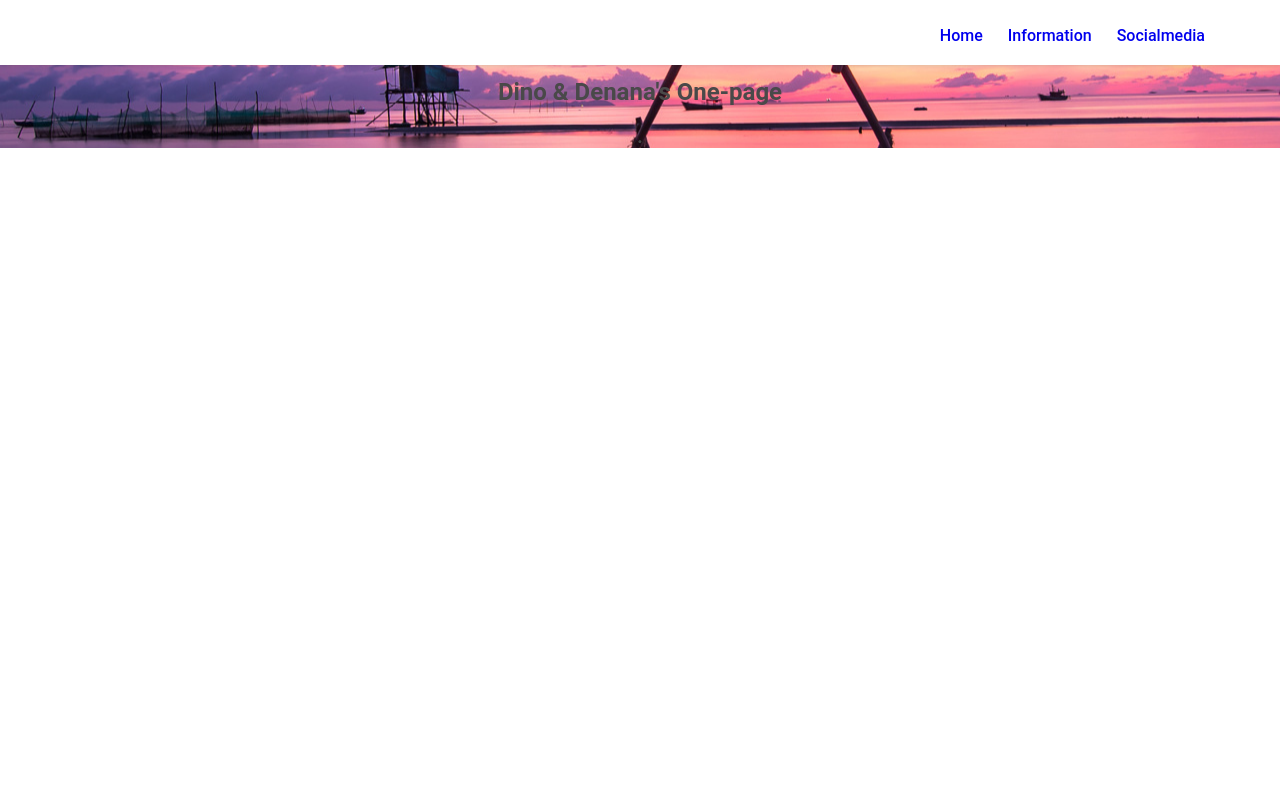
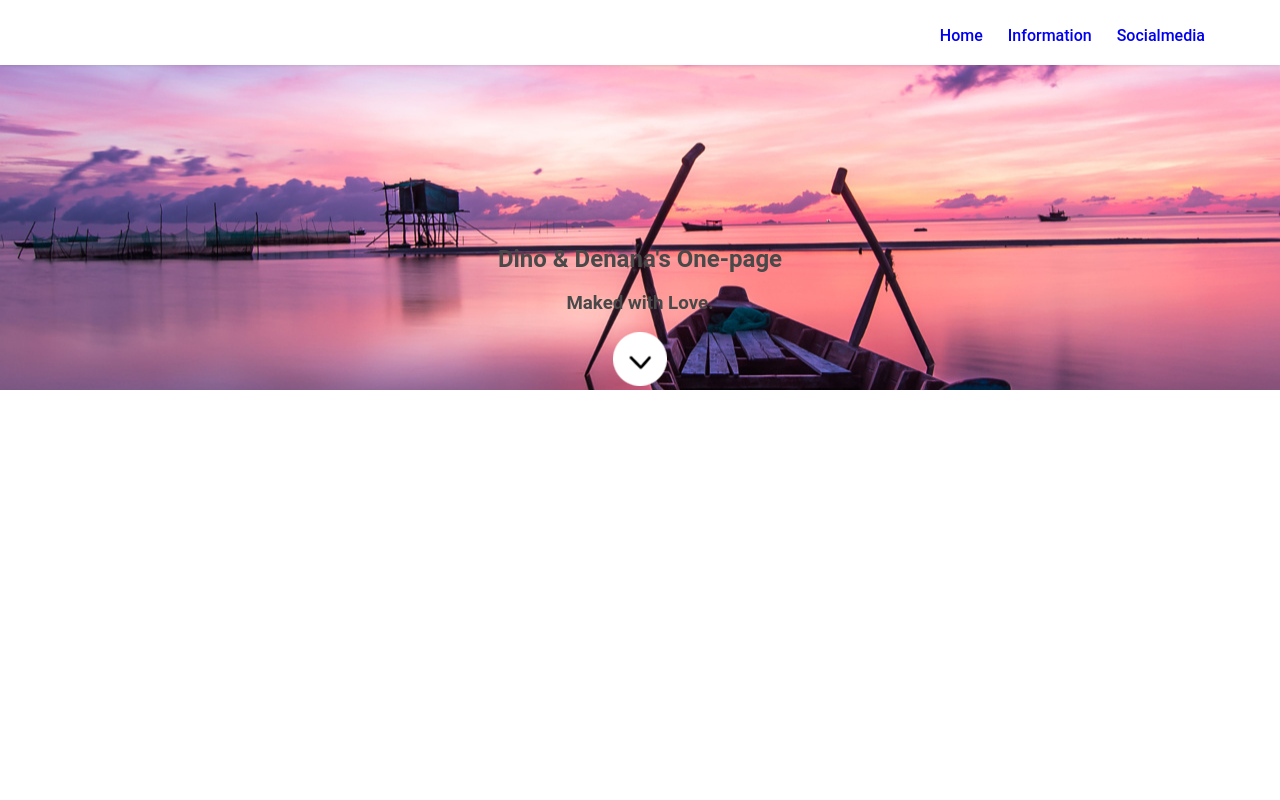
Before and after one commit to dinoAnddenana-blogs/dinoAnddenana-blogs.github.io, a plain HTML site: page index.html in a window 1280 px wide. Shown: the top 800 px of the page. Drawn offline with Linux system fonts and the light colour scheme.

Commit message:
sixth update

```diff
--- a/index.html
+++ b/index.html
@@ -18,9 +18,10 @@
     </header>
     <section>
       <div id="home">
-        <a href="#home"><img src="img/pfeil.png" alt="Pfeil"></a>
+        <hr>
         <h1>Dino &amp; Denana's One-page</h1>
-        <h3>.</h3>
+        <h3>Maked with Love.</h3>
+          <a href="#home"><img src="img/pfeil.png" alt="Pfeil"></a>
       </div>
     </section>
     <section>
--- a/style.css
+++ b/style.css
@@ -46,4 +46,10 @@ header nav ul li:hover {
   background: url(img/Boat.jpg) ;
   background-position: center center;
   background-image: cover;
+  background-attachment: fixed;
 }
+
+#home h1 {
+  margin: 240px auto 0 auto;
+
+}
```
